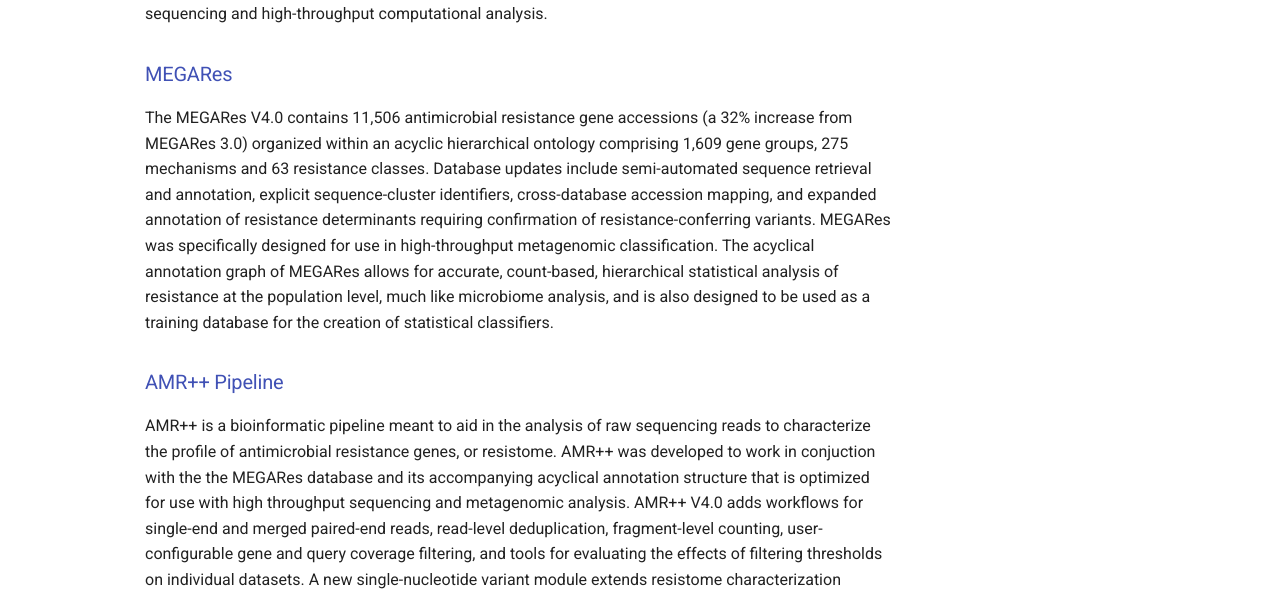
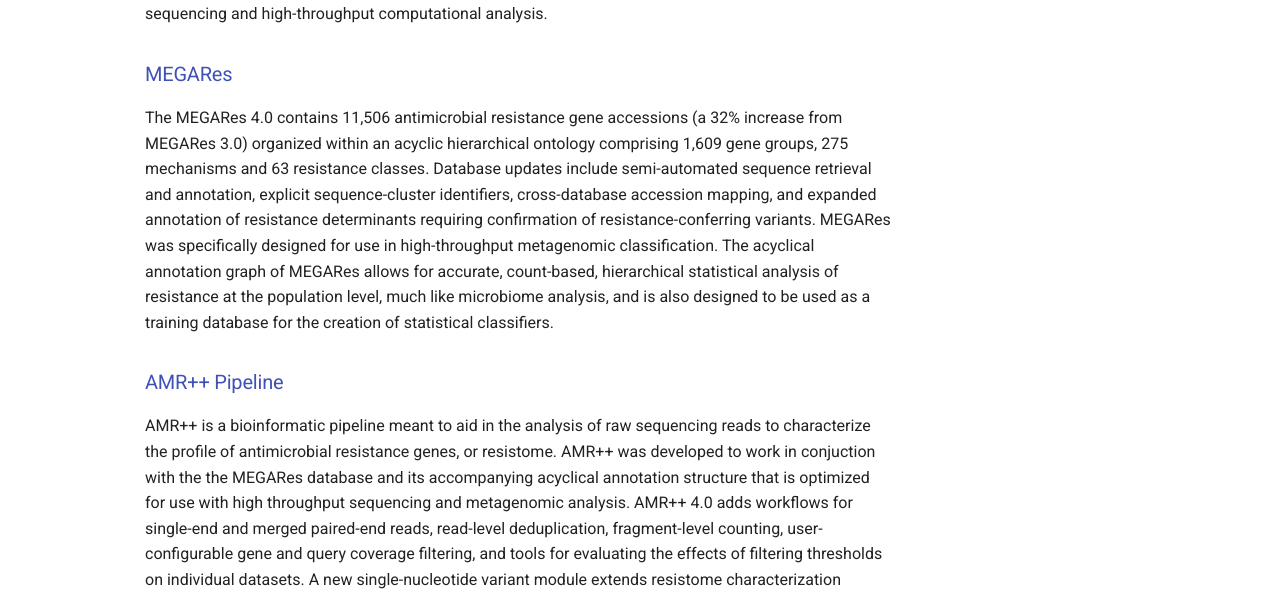
Before and after one commit to Microbial-Ecology-Group/meglab, an MkDocs documentation site: the page built from docs/index.md, in a window 1280 px wide and 1400 px high, scrolled down 981 px. Shown: the part 569-1164 px from the top of the window. Built offline with MkDocs 1.6.1 and Material for MkDocs 9.7.7, drawn with Linux system fonts in a browser that asks for light colours; some of the changed text lies outside the part shown.

Commit message:
Update index.md

```diff
--- a/docs/index.md
+++ b/docs/index.md
@@ -19,9 +19,9 @@
 MEG embraces the philosophy of open science to promote transparency, and improve repeatability and efficiency in research. In line with this principle, we are sharing the tools that we have developed through our research to facilitate metagenomic investigations of antimicrobial resistance using genomic sequencing and high-throughput computational analysis.
 
 ### [MEGARes](./megares/index.md)
-The MEGARes V4.0 contains 11,506 antimicrobial resistance gene accessions (a 32% increase from MEGARes 3.0) organized within an acyclic hierarchical ontology comprising 1,609 gene groups, 275 mechanisms and 63 resistance classes. Database updates include semi-automated sequence retrieval and annotation, explicit sequence-cluster identifiers, cross-database accession mapping, and expanded annotation of resistance determinants requiring confirmation of resistance-conferring variants. MEGARes was specifically designed for use in high-throughput metagenomic classification. The acyclical annotation graph of MEGARes allows for accurate, count-based, hierarchical statistical analysis of resistance at the population level, much like microbiome analysis, and is also designed to be used as a training database for the creation of statistical classifiers.
+The MEGARes 4.0 contains 11,506 antimicrobial resistance gene accessions (a 32% increase from MEGARes 3.0) organized within an acyclic hierarchical ontology comprising 1,609 gene groups, 275 mechanisms and 63 resistance classes. Database updates include semi-automated sequence retrieval and annotation, explicit sequence-cluster identifiers, cross-database accession mapping, and expanded annotation of resistance determinants requiring confirmation of resistance-conferring variants. MEGARes was specifically designed for use in high-throughput metagenomic classification. The acyclical annotation graph of MEGARes allows for accurate, count-based, hierarchical statistical analysis of resistance at the population level, much like microbiome analysis, and is also designed to be used as a training database for the creation of statistical classifiers.
 
 ### [AMR++ Pipeline](./amrplusplus/index.md)
-AMR++ is a bioinformatic pipeline meant to aid in the analysis of raw sequencing reads to  characterize the profile of antimicrobial resistance genes, or resistome. AMR++ was developed to work in conjuction with the the MEGARes database and its accompanying acyclical annotation structure that is optimized for use with high throughput sequencing and metagenomic analysis.  AMR++ V4.0 adds workflows for single-end and merged paired-end reads, read-level deduplication, fragment-level counting, user-configurable gene and query coverage filtering, and tools for evaluating the effects of filtering thresholds on individual datasets. A new single-nucleotide variant module extends resistome characterization beyond gene abundance by identifying nucleotide variation within antimicrobial resistance genes. Together, these updates provide more comprehensive and transparent database resources while allowing analytical choices to be better matched to sequencing design, dataset characteristics and research objectives.
+AMR++ is a bioinformatic pipeline meant to aid in the analysis of raw sequencing reads to  characterize the profile of antimicrobial resistance genes, or resistome. AMR++ was developed to work in conjuction with the the MEGARes database and its accompanying acyclical annotation structure that is optimized for use with high throughput sequencing and metagenomic analysis.  AMR++ 4.0 adds workflows for single-end and merged paired-end reads, read-level deduplication, fragment-level counting, user-configurable gene and query coverage filtering, and tools for evaluating the effects of filtering thresholds on individual datasets. A new single-nucleotide variant module extends resistome characterization beyond gene abundance by identifying nucleotide variation within antimicrobial resistance genes. Together, these updates provide more comprehensive and transparent database resources while allowing analytical choices to be better matched to sequencing design, dataset characteristics and research objectives.
 
 [^1]: Gray, N. D. &amp; Head, I. M. in Encyclopedia of Ecology (eds S.E. Jorgensen &amp; B.D. Fath) 2357-2368 (Elsevier Science, 2008).
```
Also changed, not shown: other parts of docs/index.md (+1 -1 lines).
